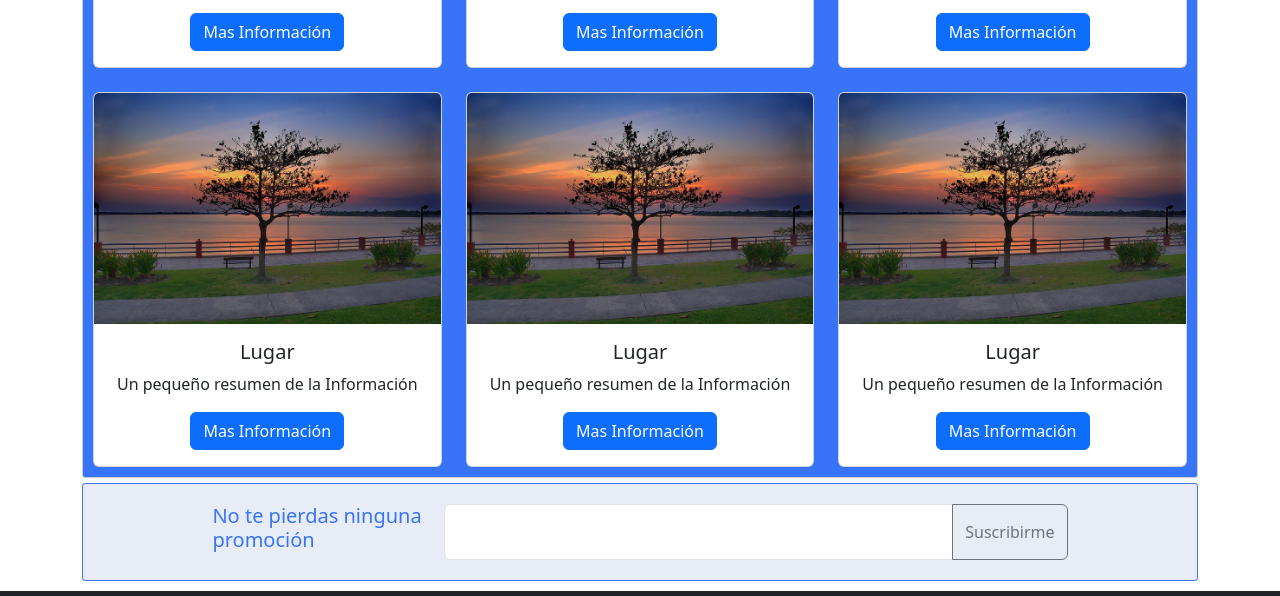
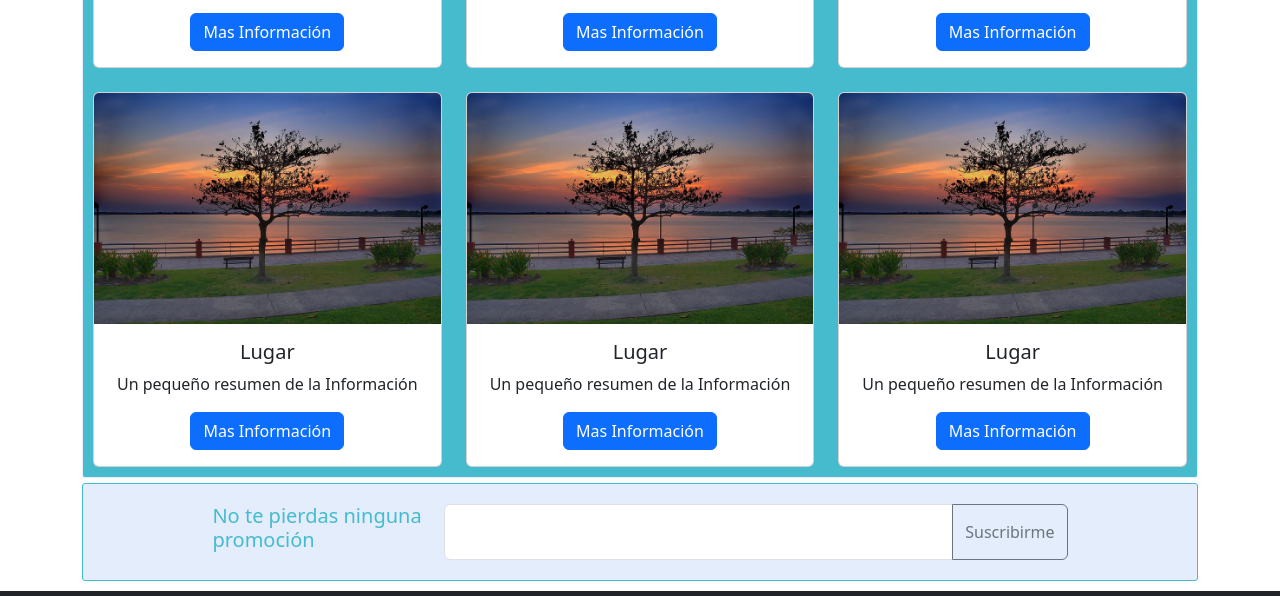
Before and after one commit to juakolp25/viajes_mar, a website: page index.html in a window 1280 px wide. Shown: the part 794-1390 px from the top of the page. Drawn offline with nearby package versions, Linux system fonts and the light colour scheme.

Commit message:
Add files via upload

```diff
--- a/style.css
+++ b/style.css
@@ -1,8 +1,8 @@
 :root{
-    --primary-: #3774f8;
-    --secundary-: rgb(207, 205, 205);
+    --primary-: rgb(70, 187, 206);
+    --secundary-: rgb(152, 205, 226);
     --padding-: 10px;
-    --blanco-: rgba(231, 236, 247, 0.952);
+    --blanco-: rgba(227, 237, 251);
 }
 
 *{
@@ -16,7 +16,7 @@
     padding-bottom: 0.3125;
     margin-right: 1rem;
     font-size: 1.25rem;
-    color: var(--secundary-);
+    color: var(--blanco-);
     text-decoration: none;
     white-space: nowrap;
 }
@@ -32,7 +32,7 @@ body{
 }
 
 .text-bgvm{
-    color: var(--secundary-);
+    color: var(--blanco-);
 }
 
 .container{
@@ -49,11 +49,11 @@ body{
 .section_pack{
     background-color: var(--primary-);
     border-radius: 3px;
-    border: 1px var(--secundary-) solid;
+    border: 1px var(--blanco-) solid;
     width: 100%;
     height: auto;
     padding: var(--padding-);
-    color: var(--secundary-);
+    color: var(--blanco-);
     text-align: center;
     margin-top: 5px;
 }
```
